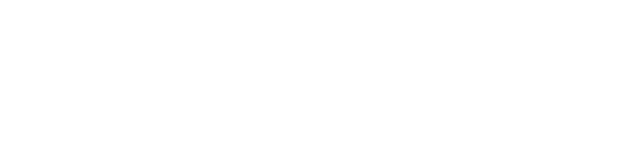
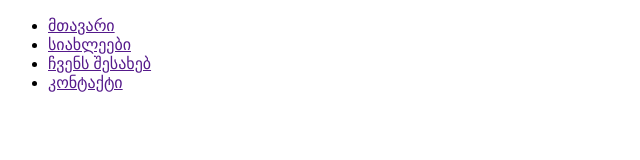
Before and after one commit to Vanoo123/homework4, a plain HTML site: page index.html in a window 1280 px wide. Shown: the whole page, without its empty margins (0-640 px from the left). Drawn offline with Linux system fonts and the light colour scheme.

Commit message:
Created 3 blocks, (Header with navbar, 1 section and footer)

```diff
--- a/index.html
+++ b/index.html
@@ -8,6 +8,31 @@
     <title>homework 4</title>
 </head>
 <body>
+    <header>
+        <nav>
+            <ul>
+                <li>
+                    <a href="">მთავარი</a>
+                </li>
+                <li>
+                    <a href="">სიახლეები</a>
+                </li>
+                <li>
+                    <a href="">ჩვენს შესახებ</a>
+                </li>
+                <li>
+                    <a href="">კონტაქტი</a>
+                </li>
+            </ul>
+        </nav>
+    </header>
 
+    <section>
+
+    </section>
+
+    <footer>
+
+    </footer>
 </body>
 </html>
```
